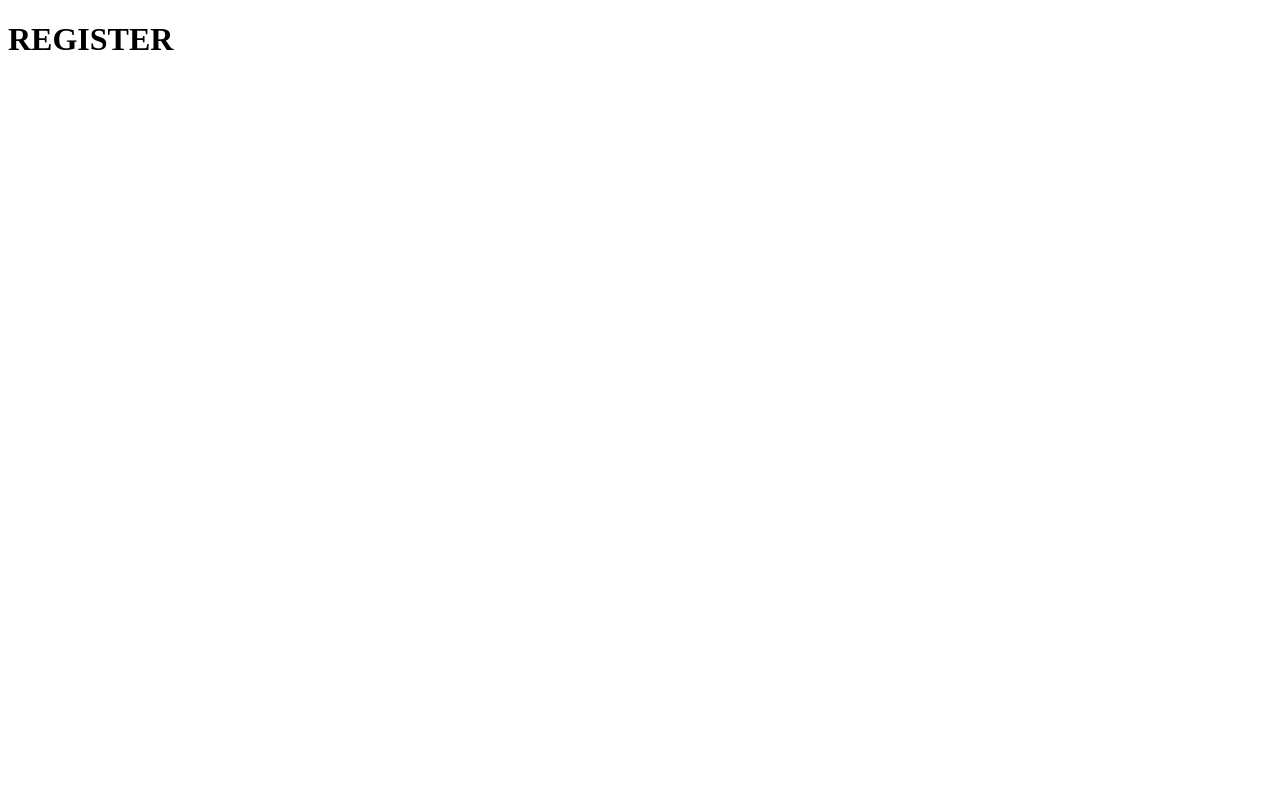
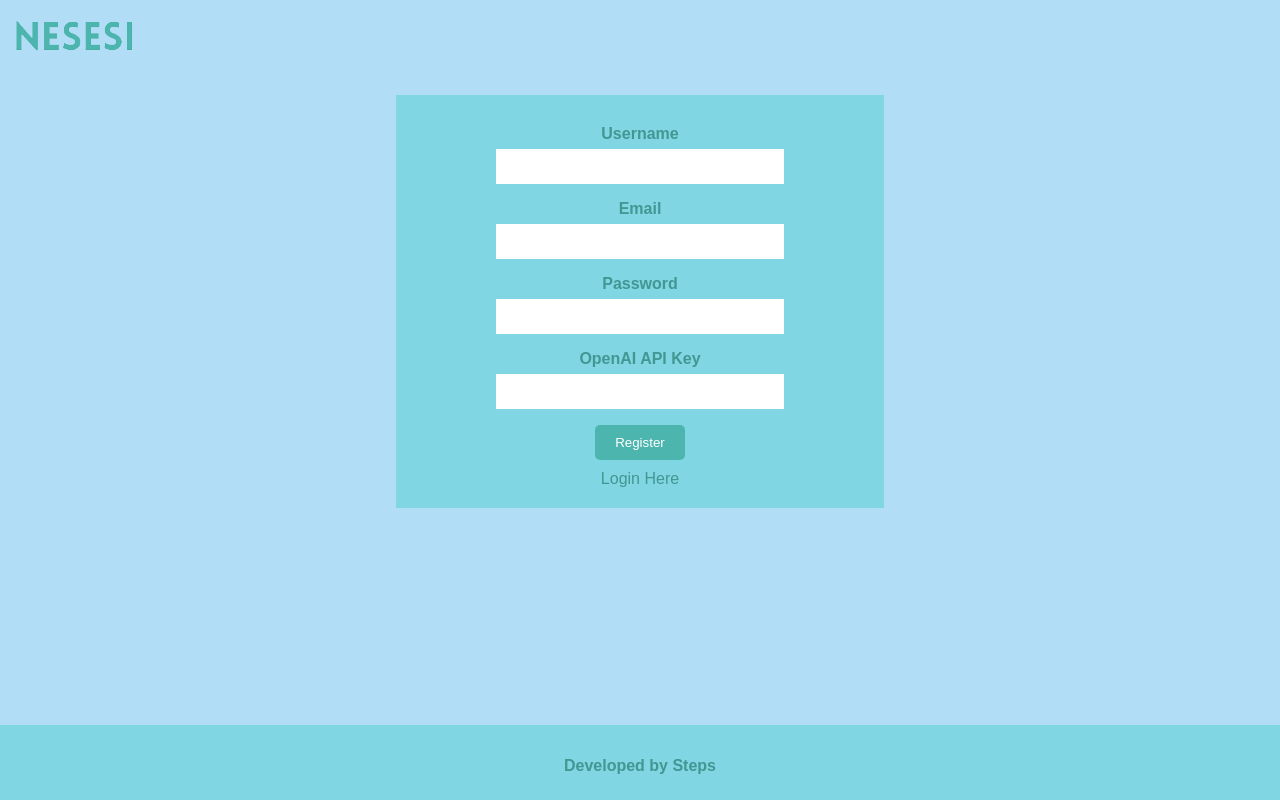
Before and after one commit to LuizGPassos/Nesesi, a Django app: page /register/ in a window 1280 px wide. Before the commit the page is almost empty. Run offline with Django 5.2, Linux system fonts and the light colour scheme.

Commit message:
register initial front

```diff
--- /dev/null
+++ b/static/register/style.css
@@ -0,0 +1,76 @@
+body {
+    padding: 0;
+    margin: 0;
+    background-color: #b2ddf7;
+    font-family: Arial, sans-serif;
+}
+
+#logo{
+    margin: 10px;
+    width: 10vw;
+
+}
+
+#regForm {
+    background-color: #81d6e3;
+    padding: 20px;
+    margin: 20px auto;
+    width: 35vw;
+}
+
+#regForm form {
+    display: flex;
+    flex-direction: column;
+    align-items: center;
+}
+
+#regForm label {
+    color: #419791;
+    margin-top: 10px;
+    font-weight: bold;
+}
+
+#regForm input[type=email], #regForm input[type=password], #regForm input[type=text] {
+    margin: 5px 0;
+    padding: 10px;
+    border: 1px solid #81d6e3;
+    width: 60%;
+}
+
+#regForm input[type=submit] {
+    background-color: #4cb5ae;
+    color: white;
+    padding: 10px 20px;
+    border: none;
+    border-radius: 5px;
+    cursor: pointer;
+    margin-top: 10px;
+}
+
+#regForm input[type=submit]:hover {
+    background-color: #6097a9;
+}
+
+#toLogin {
+    color: #419791;
+    margin-top: 10px;
+    text-decoration: none;
+}
+
+#toLogin:hover {
+    color: #fff;
+}
+
+footer {
+    text-align: center;
+    position: absolute; /* Posição absoluta */
+    bottom: 0; /* Alinha na parte inferior */
+    width: 100%; /* Largura total */
+    height: 75px; /* Altura do rodapé, ajuste conforme necessário */
+    background-color: #81d6e3; /* Cor de fundo do rodapé */
+    color: #419791; /* Cor do texto do rodapé */
+    text-align: center; /* Alinhamento do texto */
+    line-height: 50px; /* Centraliza verticalmente o texto no rodapé */
+    margin-top: 20px;
+    font-weight: bold;
+}
--- a/templates/user/login.html
+++ b/templates/user/login.html
@@ -4,13 +4,13 @@
 <head>
     <meta charset="UTF-8">
     <meta name="viewport" content="width=device-width, initial-scale=1.0">
-    <link rel="stylesheet" href="{%static 'login/css/style.css'%}">
+    <link rel="stylesheet" href="{%static 'login/style.css'%}">
     <title>NESESI - Login</title>
 </head>
 <body>
 
     <header>
-        <a href="{% url 'index' %}"><img src="{%static 'login/images/1.png'%}" id="logo" alt="Logomarca NESESI"></a>
+        <a href="{% url 'index' %}"><img src="{%static 'images/1.png'%}" id="logo" alt="Logomarca NESESI"></a>
     </header>
 
     <section id="logForm">
--- a/templates/user/register.html
+++ b/templates/user/register.html
@@ -1,11 +1,36 @@
+{% load static %}
 <!DOCTYPE html>
 <html lang="en">
 <head>
     <meta charset="UTF-8">
     <meta name="viewport" content="width=device-width, initial-scale=1.0">
+    <link rel="stylesheet" href="{%static 'register/style.css'%}">
     <title>NESESI - Register</title>
 </head>
 <body>
-    <h1>REGISTER</h1>
+    <header>
+        <a href="{% url 'index' %}"><img src="{% static 'images/1.png'%}" id="logo" alt="Logomarca NESESI"></a>
+    </header>
+
+    <section id="regForm">
+        <form>
+            <label>Username</label>
+            <input type="text" id="usrInput">
+            <label>Email</label>
+            <input type="email" id="emInput">
+            <label>Password</label>
+            <input type="password" id="pswInput">
+            <label>OpenAI API Key</label>
+            <input type="text" id="oaiInput">
+            <input type="submit" value="Register">
+            <a href="{% url 'login'%}" id="toLogin">Login Here</a>
+        </form>
+    </section>
+
+
+
+    <footer>
+        <p>Developed by Steps</p>
+    </footer>
 </body>
 </html>
```
Also changed, not shown: static/images/1.png (renamed from static/login/images/1.png), static/login/style.css (renamed from static/login/css/style.css).
